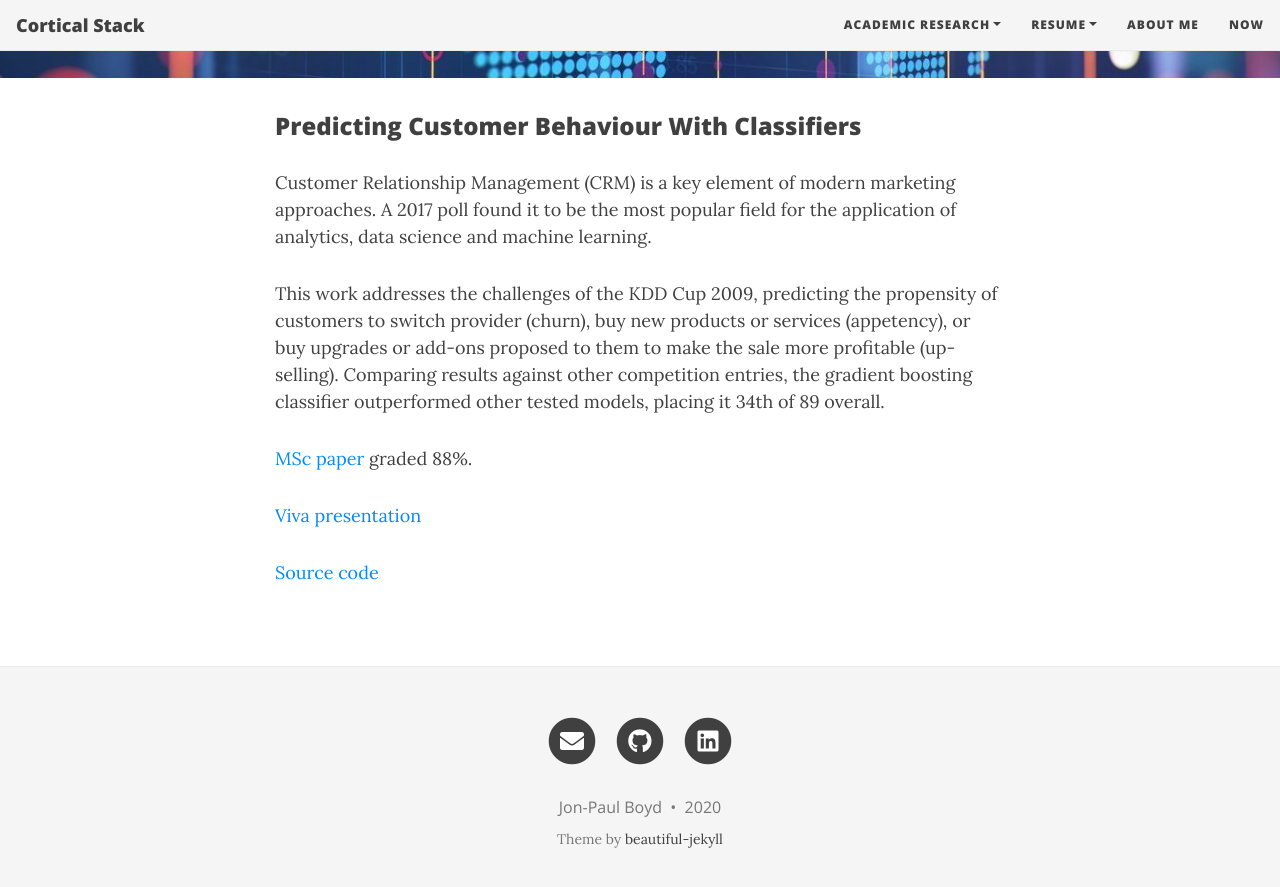
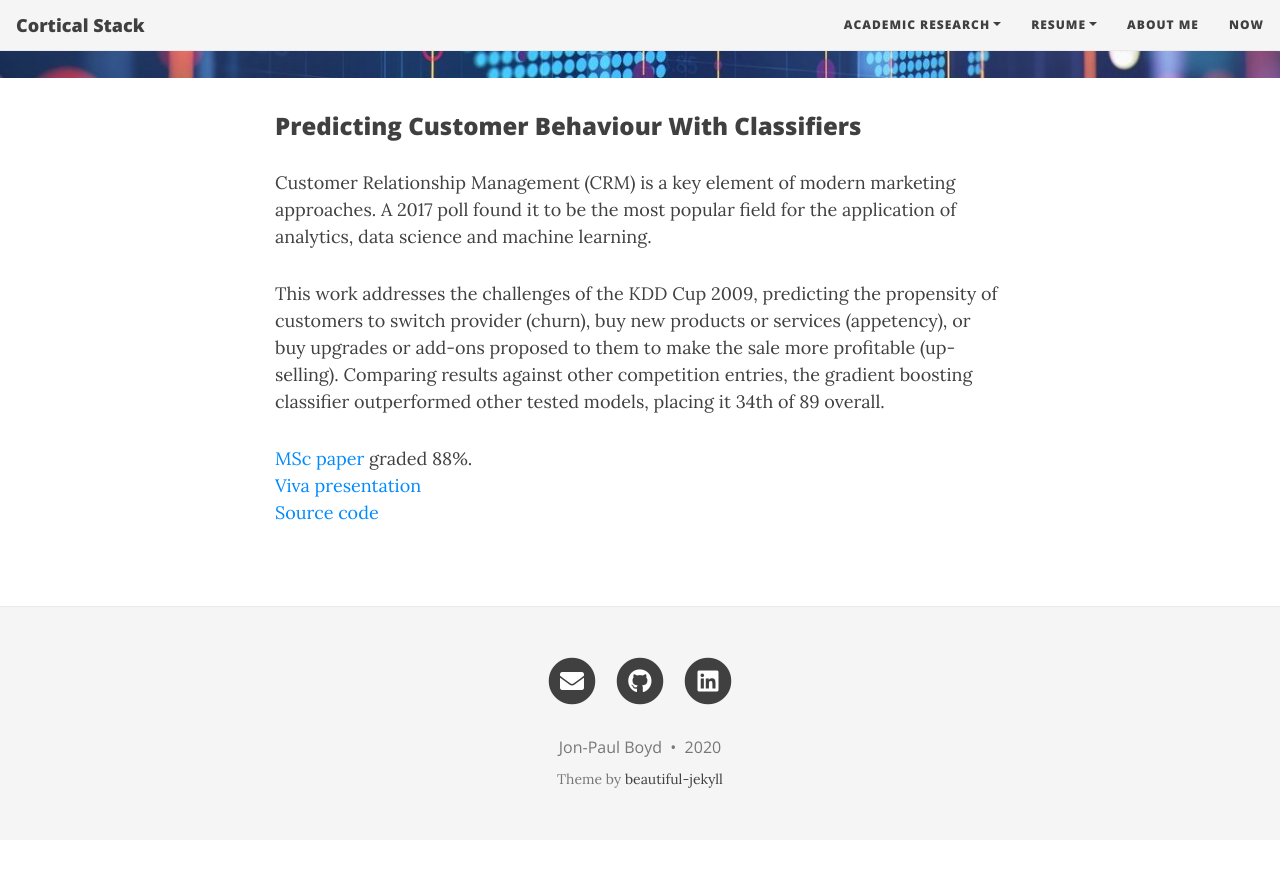
Before and after one commit to corticalstack/corticalstack.github.io, a Jekyll site: the page built from aci.md, in a window 1280 px wide and 900 px high, scrolled down 585 px. Shown: the top 887 px of the window. Built offline with Jekyll 4.4.1, drawn with Linux system fonts in a browser that asks for light colours; nearby versions of some CDN libraries; after the commit the page ends 1425 px from its top, so only the background shows below that.

Commit message:
Initial wip

```diff
--- a/aci.md
+++ b/aci.md
@@ -14,7 +14,5 @@
 tested models, placing it 34th of 89 overall.
 
 [MSc paper](https://docs.google.com/viewer?url=https://github.com/corticalstack/corticalstack.github.io/raw/master/docs/aci/Predicting Customer Behaviour With A Variety Of Classifiers.pdf) graded 88%.
-
-[Viva presentation](https://docs.google.com/viewer?url=https://github.com/corticalstack/corticalstack.github.io/raw/master/docs/aci/Viva Predicting Customer Behaviour.pptx)
-
-[Source code](https://github.com/corticalstack/KDDCup2009)
+<br>[Viva presentation](https://docs.google.com/viewer?url=https://github.com/corticalstack/corticalstack.github.io/raw/master/docs/aci/Viva Predicting Customer Behaviour.pptx)
+<br>[Source code](https://github.com/corticalstack/KDDCup2009)
```
